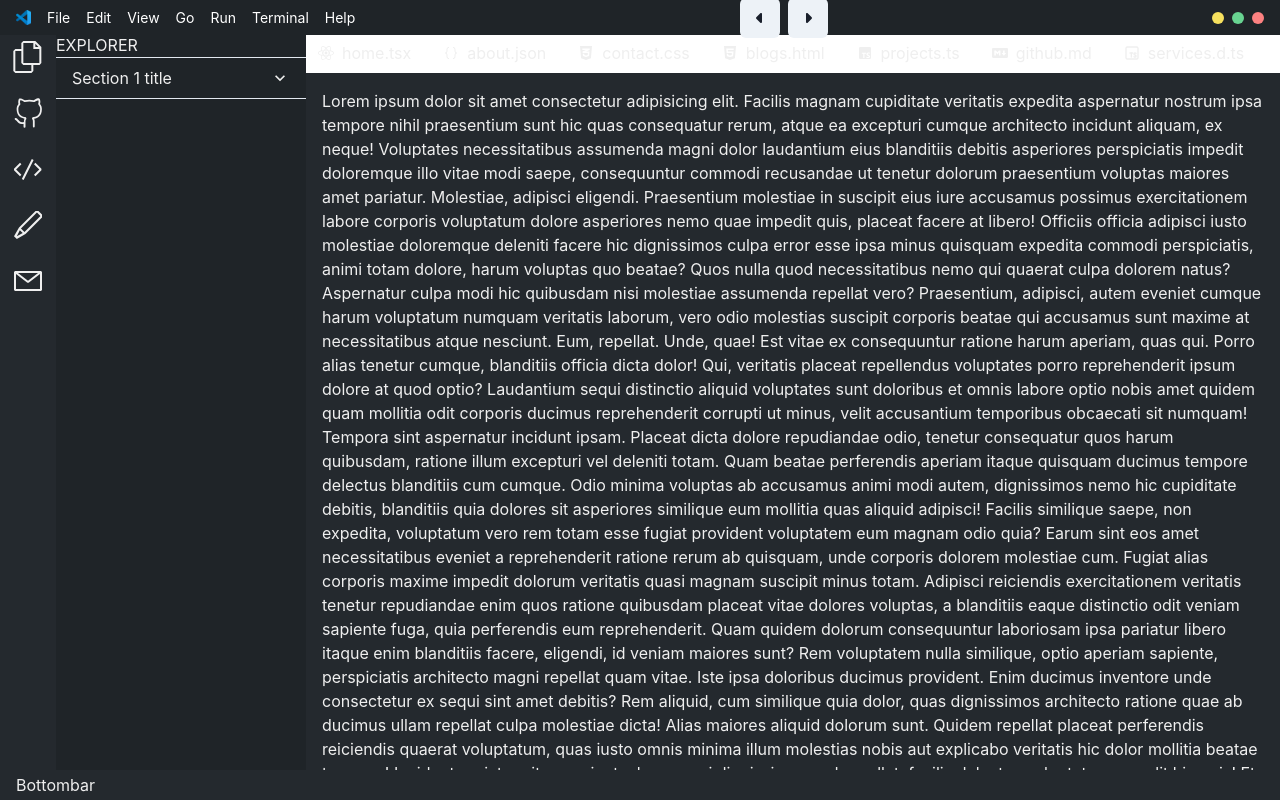
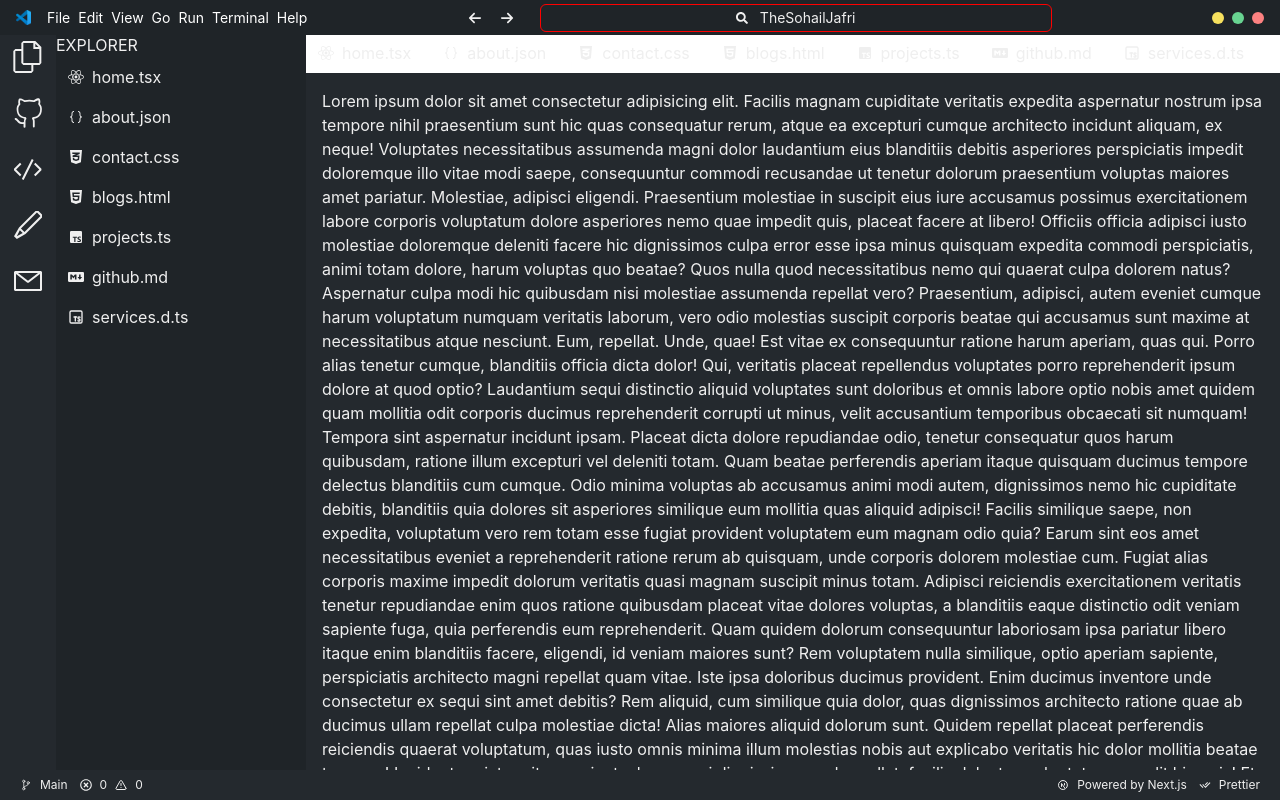
Before and after one commit to thesohailjafri/vs-code-potfolio, a Next.js app: page / in a window 1280 px wide. Built offline with nearby package versions, Linux system fonts and the light colour scheme.

Commit message:
chore: titlebar and fotter under dev

```diff
--- a/src/app/layout.tsx
+++ b/src/app/layout.tsx
@@ -3,7 +3,7 @@ import { Box, Flex } from '@chakra-ui/react'
 import { Providers } from './providers'
 import TitleBar from '@/components/layout/TitleBar'
 import BottomBar from '@/components/layout/BottomBar'
-import Sidebar from '@/components/layout/Sidebar'
+import SideBar from '@/components/layout/SideBar'
 import Explorer from '@/components/layout/Explorer'
 import MainContainer from '@/components/layout/MainContainer'
 import theme from '@/styles/theme'
@@ -29,7 +29,7 @@ export default function RootLayout({
               height={'calc(100% - 60px)'}
               overflowY={'hidden'}
             >
-              <Sidebar />
+              <SideBar />
               <Explorer />
               <MainContainer>{children}</MainContainer>
             </Flex>
--- a/src/components/layout/BottomBar.tsx
+++ b/src/components/layout/BottomBar.tsx
@@ -1,4 +1,10 @@
-import { Box, BoxProps } from '@chakra-ui/react'
+import { Link, Text } from '@chakra-ui/react'
+import { Box, BoxProps, HStack } from '@chakra-ui/react'
+import { FaRegTimesCircle } from 'react-icons/fa'
+import { IoGitBranchOutline } from 'react-icons/io5'
+import { LuAlertTriangle } from 'react-icons/lu'
+import { RiCheckDoubleLine } from 'react-icons/ri'
+import { TbBrandNextjs } from 'react-icons/tb'
 
 interface Props extends BoxProps {}
 
@@ -14,14 +20,79 @@ export default function BottomBar({ ...props }: Props) {
         alignItems={'center'}
         justifyContent={'space-between'}
         bgColor={'primary.bottomBarBg'}
-        _hover={{ bgColor: 'primary.bottomBarHoverBg' }}
         height={'30px'}
         px={4}
+        fontSize={'xs'}
         {...props}
       >
-        Bottombar
+        <HStack
+          height={'full'}
+          width={'full'}
+          spacing={4}
+          justifyContent={'space-between'}
+        >
+          <HStack height={'full'} spacing={1}>
+            <HStack
+              as={Link}
+              px={1}
+              height={'full'}
+              href={'#'}
+              _hover={{ bgColor: 'primary.bottomBarHoverBg' }}
+            >
+              <IoGitBranchOutline />
+              <Text>Main</Text>
+            </HStack>
+            <HStack
+              px={1}
+              height={'full'}
+              _hover={{ bgColor: 'primary.bottomBarHoverBg' }}
+            >
+              {leftItems.map((item, index) => (
+                <HStack key={index}>
+                  <item.icon />
+                  <Text>{item.value}</Text>
+                </HStack>
+              ))}
+            </HStack>
+          </HStack>
+          <HStack height={'full'} spacing={1}>
+            {rightItems.map((item, index) => (
+              <HStack
+                key={index}
+                px={1}
+                height={'full'}
+                _hover={{ bgColor: 'primary.bottomBarHoverBg' }}
+              >
+                <item.icon />
+                <Text>{item.value}</Text>
+              </HStack>
+            ))}
+          </HStack>
+        </HStack>
       </Box>
       <Box height={`30px`} />
     </>
   )
 }
+
+const leftItems = [
+  {
+    icon: FaRegTimesCircle,
+    value: 0,
+  },
+  {
+    icon: LuAlertTriangle,
+    value: 0,
+  },
+]
+
+const rightItems = [
+  {
+    icon: TbBrandNextjs,
+    value: 'Powered by Next.js',
+  },
+  {
+    icon: RiCheckDoubleLine,
+    value: 'Prettier',
+  },
+]
--- a/src/components/layout/Explorer.tsx
+++ b/src/components/layout/Explorer.tsx
@@ -8,6 +8,7 @@ import {
   Box,
   BoxProps,
   HStack,
+  List,
   Text,
 } from '@chakra-ui/react'
 
@@ -15,33 +16,22 @@ interface Props extends BoxProps {}
 
 export default function Explorer({ ...props }: Props) {
   return (
-    <Box maxW={250} width={'20%'} bgColor={'primary.explorerBg'} {...props}>
+    <Box
+      maxW={250}
+      width={'20%'}
+      bgColor={'primary.explorerBg'}
+      hideBelow={'md'}
+      {...props}
+    >
       <Text>EXPLORER</Text>
-      <Accordion>
-        <AccordionItem>
-          <h2>
-            <AccordionButton>
-              <Box as="span" flex="1" textAlign="left">
-                Section 1 title
-              </Box>
-              <AccordionIcon />
-            </AccordionButton>
-          </h2>
-          <AccordionPanel pb={4}>
-            {openFileLinks.map((link, index) => (
-              <HStack
-                key={index}
-                px={3}
-                py={2}
-                _hover={{ bgColor: 'gray.700' }}
-              >
-                <link.icon width={'1'} />
-                <Text>{link.title}</Text>
-              </HStack>
-            ))}
-          </AccordionPanel>
-        </AccordionItem>
-      </Accordion>
+      <List>
+        {openFileLinks.map((link, index) => (
+          <HStack key={index} px={3} py={2} _hover={{ bgColor: 'gray.700' }}>
+            <link.icon width={'1'} />
+            <Text>{link.title}</Text>
+          </HStack>
+        ))}
+      </List>
     </Box>
   )
 }
--- a/src/components/layout/Sidebar.tsx
+++ b/src/components/layout/Sidebar.tsx
@@ -10,7 +10,7 @@ import {
 
 interface Props extends BoxProps {}
 
-export default function Sidebar({ ...props }: Props) {
+export default function SideBar({ ...props }: Props) {
   return (
     <Box maxW={14} width={'10%'} bgColor={'primary.sideBarBg'} {...props}>
       <Stack>
--- a/src/components/layout/TitleBar.tsx
+++ b/src/components/layout/TitleBar.tsx
@@ -1,17 +1,41 @@
+'use client'
 import {
   Box,
   BoxProps,
   Button,
   ButtonGroup,
+  Collapse,
+  Fade,
   HStack,
   Icon,
   IconButton,
+  Input,
+  Menu,
+  MenuButton,
+  MenuItem,
+  MenuList,
+  Modal,
+  ModalBody,
+  ModalCloseButton,
+  ModalContent,
+  ModalFooter,
+  ModalHeader,
+  ModalOverlay,
   Text,
+  useDisclosure,
 } from '@chakra-ui/react'
 import Image from 'next/image'
-import { FaCaretLeft, FaCaretRight } from 'react-icons/fa6'
+import { FaHamburger, FaSearch } from 'react-icons/fa'
+import { FaArrowLeft, FaArrowRight, FaHammer } from 'react-icons/fa6'
+import { GiHamburger } from 'react-icons/gi'
+import { VscMenu } from 'react-icons/vsc'
 interface Props extends BoxProps {}
 export default function TitleBar({ ...props }: Props) {
+  const {
+    isOpen: isOpenSearch,
+    onOpen: onOpenSearch,
+    onClose: onCloseSearch,
+  } = useDisclosure()
   return (
     <>
       <Box
@@ -36,19 +60,62 @@ export default function TitleBar({ ...props }: Props) {
             height={15}
             width={15}
           />
-          {leftText.map((text) => (
-            <Text key={text} color={'white'} fontSize={'sm'}>
-              {text}
-            </Text>
-          ))}
+          {/* Menu Options */}
+          <HStack hideBelow={'md'}>
+            {leftText.map((text) => (
+              <Text key={text} color={'white'} fontSize={'sm'}>
+                {text}
+              </Text>
+            ))}
+          </HStack>
+          <Box hideFrom={'md'}>
+            <Menu>
+              <MenuButton
+                as={IconButton}
+                icon={<VscMenu />}
+                variant={'unstyled'}
+              ></MenuButton>
+              <MenuList>
+                <MenuItem>Download</MenuItem>
+                <MenuItem>Create a Copy</MenuItem>
+                <MenuItem>Mark as Draft</MenuItem>
+                <MenuItem>Delete</MenuItem>
+                <MenuItem>Attend a Workshop</MenuItem>
+              </MenuList>
+            </Menu>
+          </Box>
         </HStack>
         {/* Search and nav */}
         <HStack>
-          <ButtonGroup>
-            <IconButton aria-label="History Prev" icon={<FaCaretLeft />} />
-            <IconButton aria-label="History Next" icon={<FaCaretRight />} />
+          <ButtonGroup spacing={0} hideBelow={'md'}>
+            <IconButton
+              aria-label="History Prev"
+              icon={<FaArrowLeft />}
+              size={'sm'}
+              variant={'unstyled'}
+            />
+            <IconButton
+              aria-label="History Next"
+              icon={<FaArrowRight />}
+              size={'sm'}
+              variant={'unstyled'}
+            />
           </ButtonGroup>
-
+          <Button
+            onClick={onOpenSearch}
+            variant={'unstyled'}
+            display={'flex'}
+            fontWeight={'normal'}
+            fontSize={'sm'}
+            gap={3}
+            border={'red 1px solid'}
+            width={'50vw'}
+            maxWidth={'lg'}
+            height={'28px'}
+          >
+            <Icon as={FaSearch} boxSize={3} />
+            <Text>TheSohailJafri</Text>
+          </Button>
         </HStack>
         {/* Controls */}
         <HStack>
@@ -64,6 +131,21 @@ export default function TitleBar({ ...props }: Props) {
         </HStack>
       </Box>
       <Box height={`33px`} />
+      <Modal isOpen={isOpenSearch} onClose={onCloseSearch}>
+        <ModalOverlay />
+        <ModalContent>
+          <ModalHeader>Modal Title</ModalHeader>
+          <ModalCloseButton />
+          <ModalBody></ModalBody>
+
+          <ModalFooter>
+            <Button colorScheme="blue" mr={3} onClick={onCloseSearch}>
+              Close
+            </Button>
+            <Button variant="ghost">Secondary Action</Button>
+          </ModalFooter>
+        </ModalContent>
+      </Modal>
     </>
   )
 }
```
